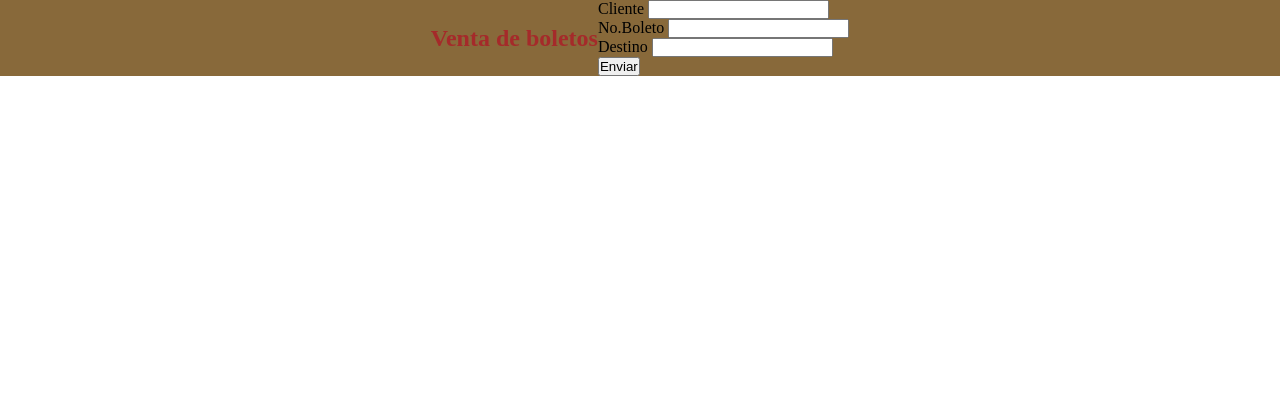
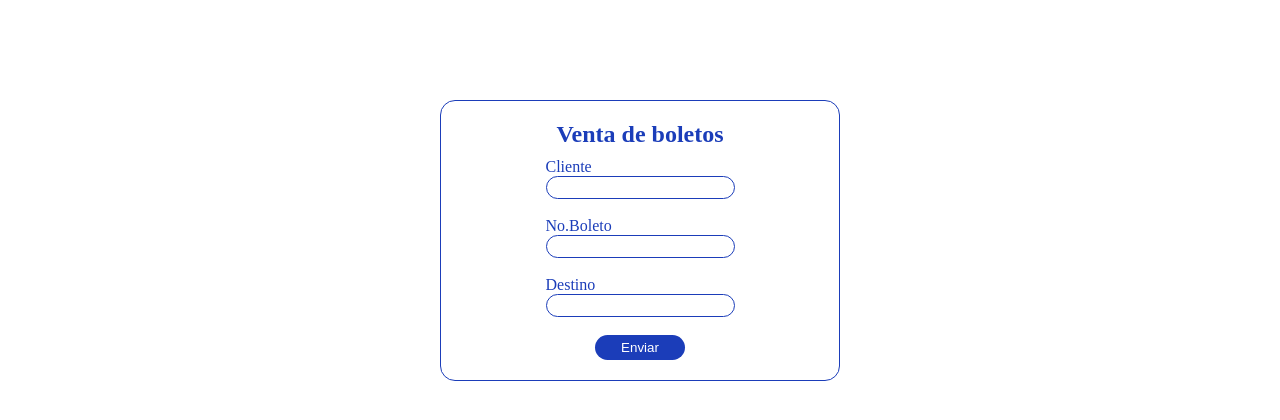
Before and after one commit to ViridianaRocha/Aeromexico, a PHP site: page / in a window 1280 px wide. Shown: the top 420 px of the page. Run offline with PHP 8.4, Linux system fonts and the light colour scheme.

Commit message:
estilo.css

```diff
--- a/estilo.css
+++ b/estilo.css
@@ -5,13 +5,45 @@
 }
 
 section{
-    background-color: rgb(136, 105, 58);
-    margin: 0 auto;
+    background-color: rgb(255 255 255);
+    width: 400px;
+    height: auto;
+    margin: 100px auto;
     display: flex;
     justify-content: center;
     align-items: center;
+    flex-direction: column;
+    border-radius: 15px;
+    border:  solid 1.5px #1b3db9 ;
+    padding: 20px;
 }
 
 section h1{
-    color: brown;
+    color: #1b3db9;
+    margin-bottom: 10px;
 }
+
+section form{
+    display: flex;
+    flex-direction: column;
+}
+
+section form label{
+    color: #1b3db9;
+}
+
+section form input{
+    border: solid 1px #1b3db9;
+    border-radius: 15px;
+    padding: 3px 5px;
+}
+
+section form button{
+    background-color: #1b3db9;
+    border: 0;
+    border-radius: 15px;
+    width: 90px;
+    padding: 5px;
+    color:#ffffff;
+    margin: 0 auto;
+}
```
